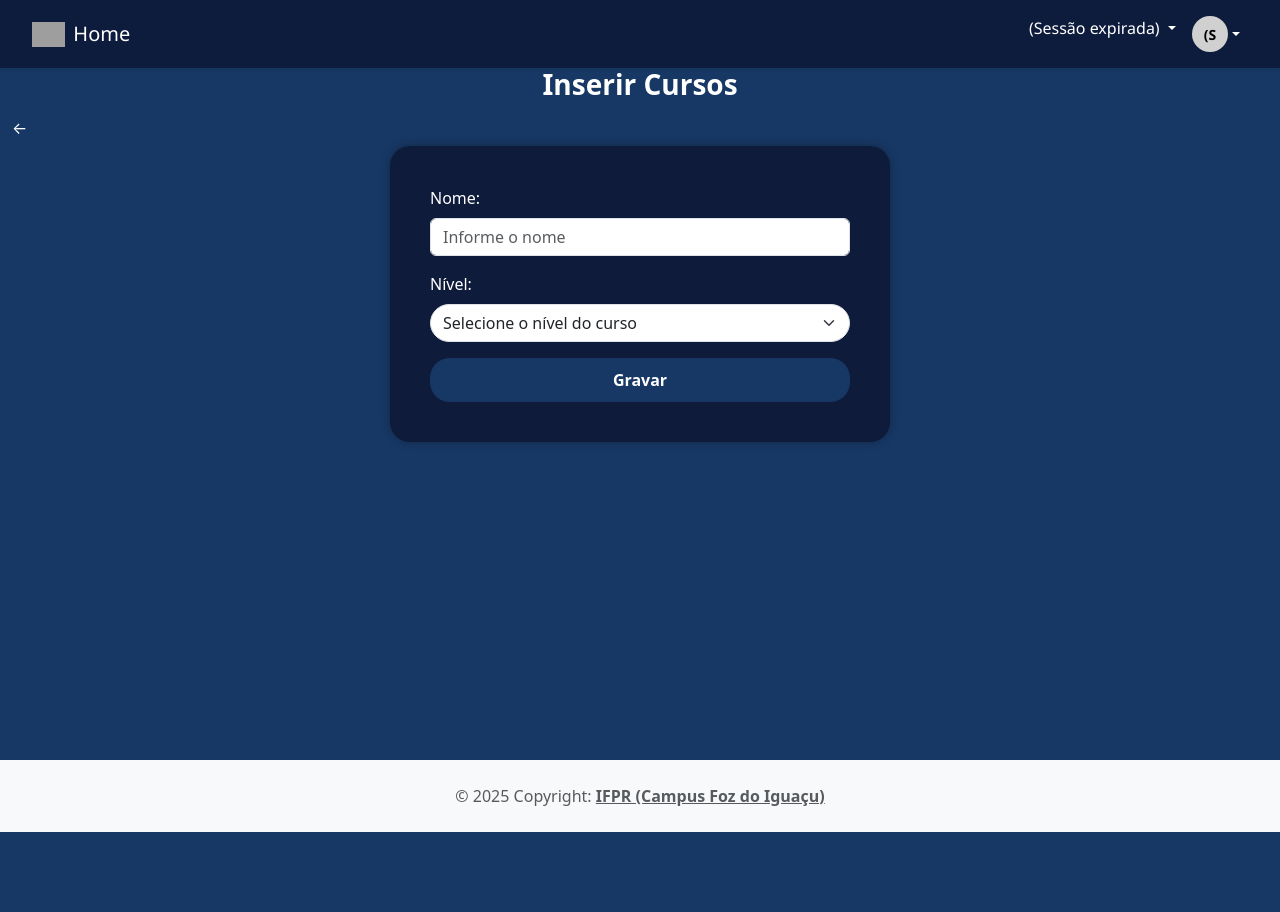
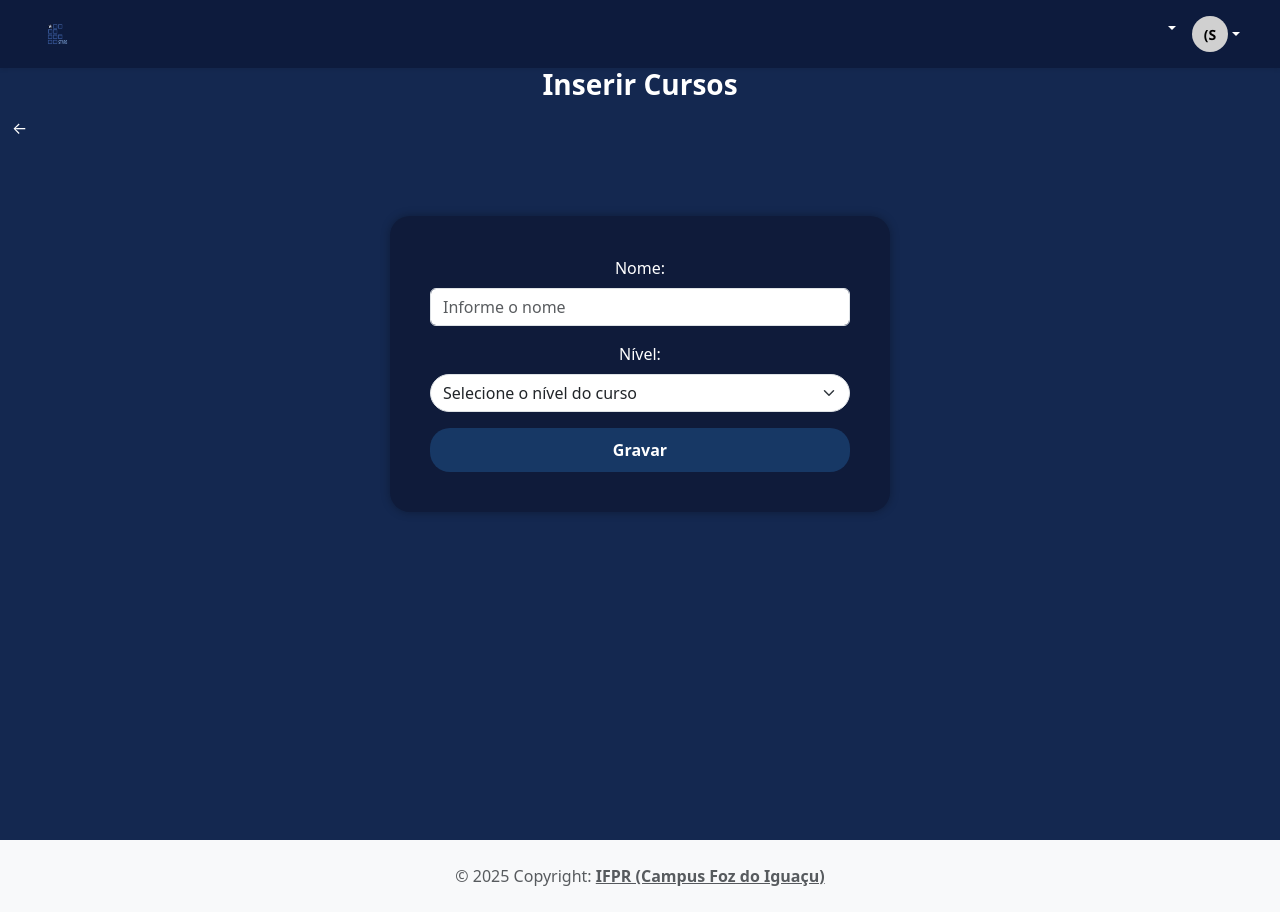
Before and after one commit to IfstarsIFPR/Aplicacao, a PHP site: page /app/view/curso/form.php in a window 1280 px wide. Before the commit the page ends 832 px from the top, so only its background shows below. Run offline with PHP 8.4, Linux system fonts and the light colour scheme; the template is opened without the code that fills it, so the values that code supplies are empty; grey boxes are pictures that could not be loaded.

Commit message:
testes css dos usuarios,
tem algumas mudança no menu tbm

```diff
--- a/app/view/css/form.css
+++ b/app/view/css/form.css
@@ -1,11 +1,19 @@
 body {
-    background-color: #173865;
+    background-color: #142850;
     color: #fff;
 }
 
 h3.text-center {
     font-weight: bold;
     color: #ffffff;
+}
+
+.container{
+    padding: 30px;
+    border-radius: 20px;
+    width: 60%;
+    margin: 40px auto;
+    text-align: center;
 }
 
 .container,
--- a/app/view/css/homeGeral.css
+++ b/app/view/css/homeGeral.css
@@ -2,7 +2,7 @@
 
 /* Fundo geral */
 body {
-    background-color: #0d1b3d; /* azul escuro */
+    background-color: #142850; /* azul escuro */
     font-family: 'Arial', sans-serif;
     color: #f1f1f1; /* texto claro */
     margin: 0;
@@ -25,7 +25,6 @@
     border-radius: 20px;
     width: 60%;
     margin: 40px auto;
-    box-shadow: 0px 4px 15px rgba(0,0,0,0.4);
     text-align: center;
 }
 
--- a/app/view/css/homeProfessor.css
+++ b/app/view/css/homeProfessor.css
@@ -17,7 +17,6 @@
 
 /* Container centralizado */
 .container {
-    background: #142850; /* fundo mais claro que o body */
     padding: 30px;
     border-radius: 20px;
     width: 60%;
--- a/app/view/css/listPrincipal.css
+++ b/app/view/css/listPrincipal.css
@@ -1,5 +1,5 @@
 body {
-    background-color: #0d1b3d;
+    background-color: #142850;
     color: #fff;
 }
 
@@ -10,12 +10,11 @@
 
 /* Container centralizado */
 .container {
-    background: #142850; /* fundo mais claro que o body */
+
     padding: 30px;
     border-radius: 20px;
     width: 60%;
     margin: 40px auto;
-    box-shadow: 0px 4px 15px rgba(0,0,0,0.4);
     text-align: center;
 }
 
--- a/app/view/home/home.php
+++ b/app/view/home/home.php
@@ -9,7 +9,7 @@
 
 <h3 class="text-center" >Página inicial do sistema</h3>
 
-<div class="container" style="color: aliceblue;">
+<div class="container" >
     <span>Quantidade de usuários cadastrados no sistema: </span>
     <span class="fonteBonita">
         <?php echo $dados["qtdUsuarios"] ?>
--- a/app/view/include/menu.php
+++ b/app/view/include/menu.php
@@ -24,10 +24,9 @@
 <nav class="navbar navbar-expand-lg navbar-dark navbar-custom shadow-sm">
     <div class="container-fluid">
 
-    <!-- Logo -->
+
         <a class="navbar-brand d-flex align-items-center" href="<?= HOME_PAGE ?>">
-      <img src="<?= BASEURL ?>/view/img/logoStars.php" alt="Logo" class="navbar-logo me-2">
-      <span>Home</span>
+            <img src="<?= BASEURL ?>/view/img/logoStars.png" alt="Logo" class="navbar-logo me-2">
         </a>
 
 
@@ -37,7 +36,7 @@
             <span class="navbar-toggler-icon"></span>
         </button>
 
-    <!-- Conteúdo do menu -->
+
         <div class="collapse navbar-collapse" id="navSite">
             <ul class="navbar-nav me-auto mb-2 mb-lg-0">
                 <?php if ($isAdmin): ?>
@@ -83,9 +82,11 @@
 
                 <?php if ($isAluno): ?>
                     <li class="nav-item">
-             <a class="nav-link" href="#">Minhas Turmas</a></li>
+                        <a class="nav-link" href="#">Minhas Turmas</a>
+                    </li>
                     <li class="nav-item">
-             <a class="nav-link" href="#">Minhas Avaliações</a></li>
+                        <a class="nav-link" href="#">Minhas Avaliações</a>
+                    </li>
                 <?php endif; ?>
 
                 <?php if ($isProfessor): ?>
@@ -97,17 +98,20 @@
                 <li class="nav-item dropdown">
                     <a class="nav-link dropdown-toggle" href="#" id="navbarUsuario"
                         data-bs-toggle="dropdown">
-                    <?= $nome ?>
                     </a>
+
                 </li>
                 <li class="nav-item dropdown">
                     <a class="nav-link dropdown-toggle d-flex align-items-center" href="#" id="navbarUsuario"
                         role="button" data-bs-toggle="dropdown" aria-expanded="false">
                         <div class="user-avatar"><?= strtoupper(substr($nome, 0, 2)) ?></div>
                     </a>
+
                     <ul class="dropdown-menu dropdown-menu-end" aria-labelledby="navbarUsuario">
                         <li><a class="dropdown-item" href="<?= BASEURL . '/controller/PerfilController.php?action=view' ?>">Perfil</a></li>
-            <li><hr class="dropdown-divider"></li>
+                        <li>
+                            <hr class="dropdown-divider">
+                        </li>
                         <li><a class="dropdown-item text-danger" href="<?= LOGOUT_PAGE ?>">Sair</a></li>
                     </ul>
                 </li>
```
Also changed, not shown: app/view/css/disciplina_form.css (deleted). Lines whose indentation alone changed are shown as unchanged.
